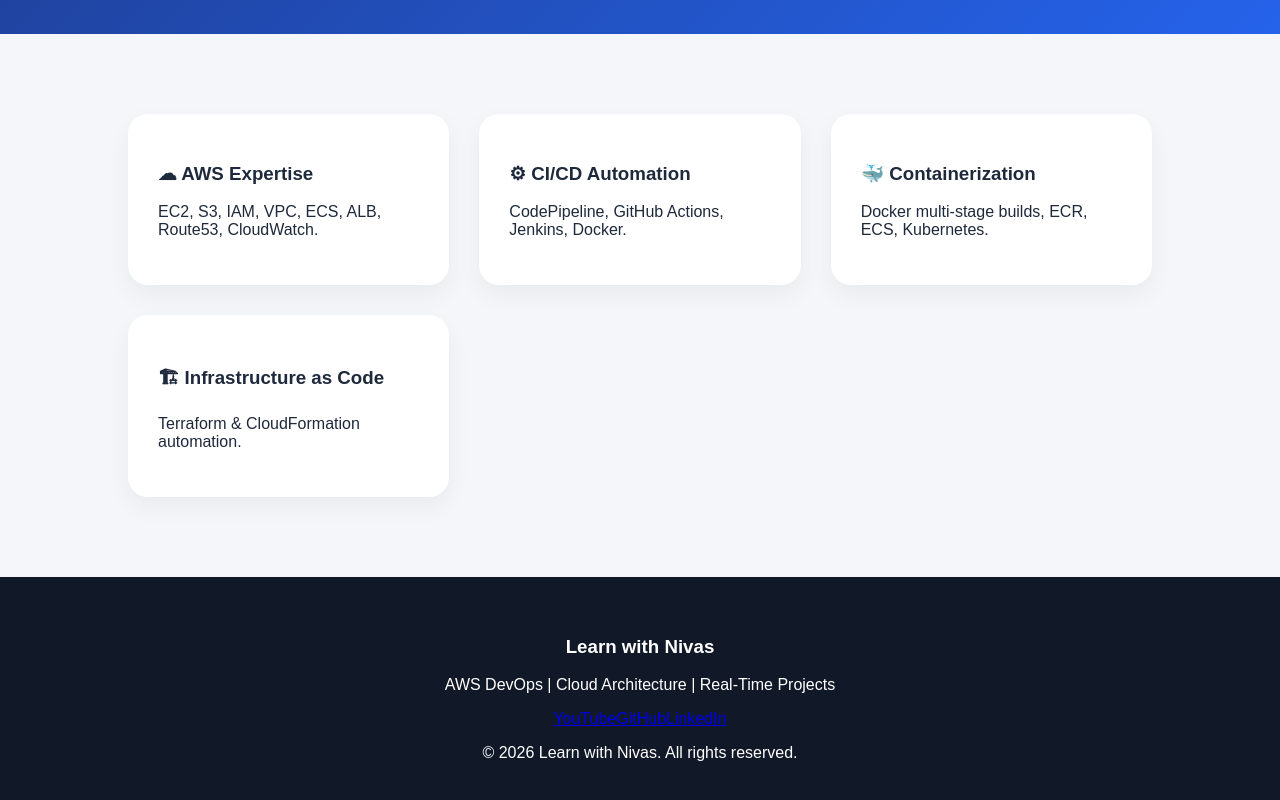
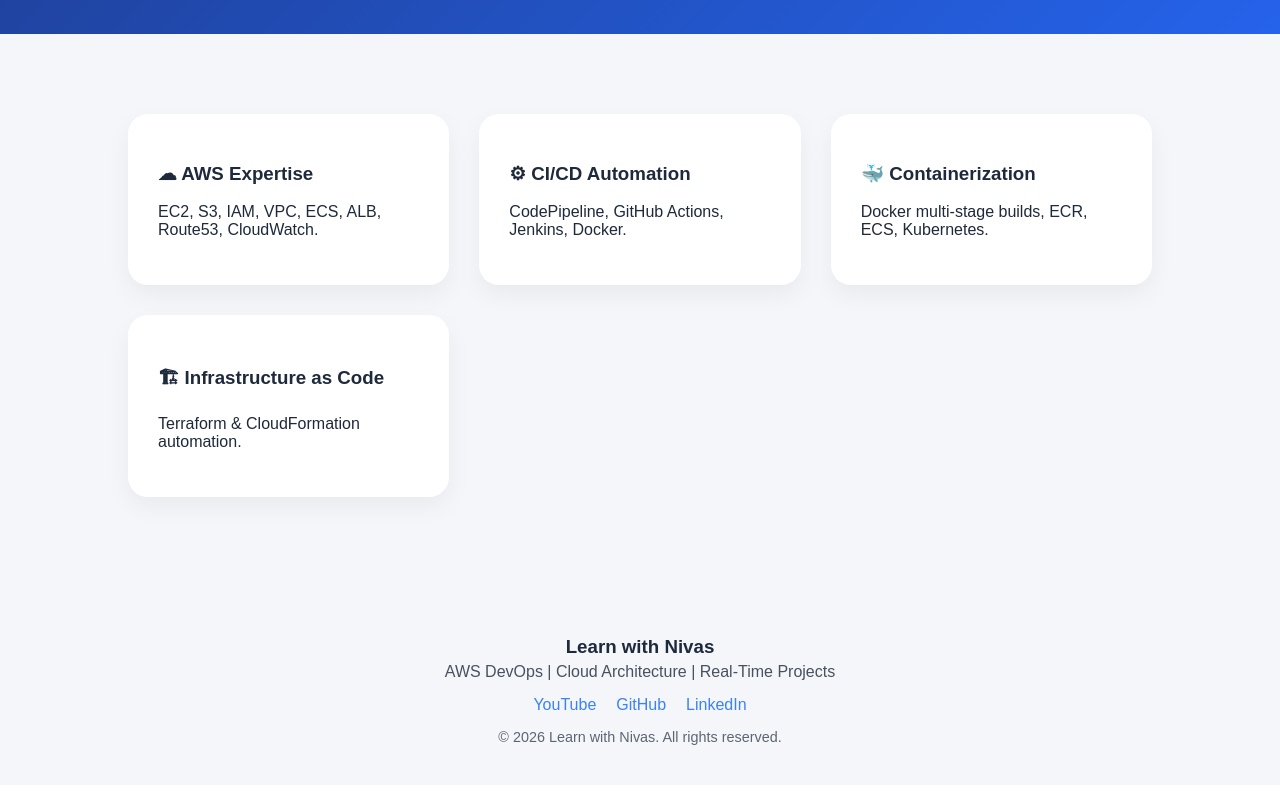
Before and after one commit to nivas-22/learn-with-nivas-react, a React (Create React App) app: page / in a window 1280 px wide. Shown: the part 391-1191 px from the top of the page. Built offline with nearby package versions, Linux system fonts and the light colour scheme.

Commit message:
stylish colors updated

```diff
--- a/src/App.css
+++ b/src/App.css
@@ -4,6 +4,8 @@
   --text-light: #1e293b;
   --text-dark: #f1f5f9;
   --primary: #3b82f6;
+  --accent: #ff914d;      /* soft orange for links */
+  --accent-hover: #ffc281; /* lighter orange on hover */
 }
 
 body {
@@ -82,8 +84,52 @@ body {
 .footer {
   text-align: center;
   padding: 40px;
-  background: #111827;
+  background: #111827; /* dark background for footer */
   color: white;
+}
+
+.footer h3 {
+  margin-bottom: 5px;
+}
+
+.footer p {
+  margin: 0;
+  opacity: 0.8;
+}
+
+.footer-links {
+  margin: 15px 0;
+}
+
+.footer-links a {
+  color: var(--accent);
+  text-decoration: none;
+  margin: 0 10px;
+  font-weight: 500;
+  transition: color 0.3s;
+}
+
+.footer-links a:hover {
+  color: var(--accent-hover);
+}
+
+.light .footer {
+  background: #f4f6f9; /* match light theme */
+  color: var(--text-light);
+}
+
+.light .footer-links a {
+  color: #3b82f6; /* primary color in light mode */
+}
+
+.light .footer-links a:hover {
+  color: #60a5fa; /* lighter blue on hover */
+}
+
+.footer .copyright {
+  margin-top: 15px;
+  font-size: 0.9rem;
+  opacity: 0.7;
 }
 
 .toggle {
```
